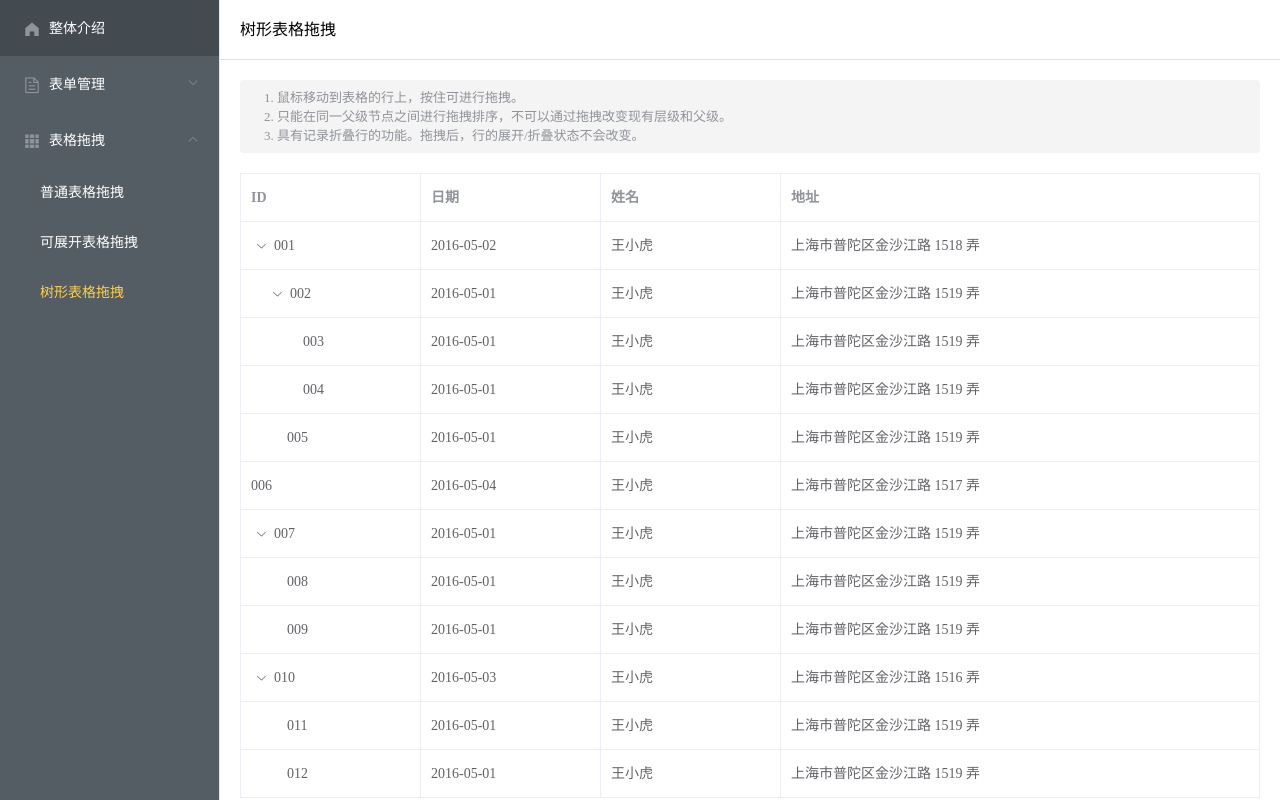
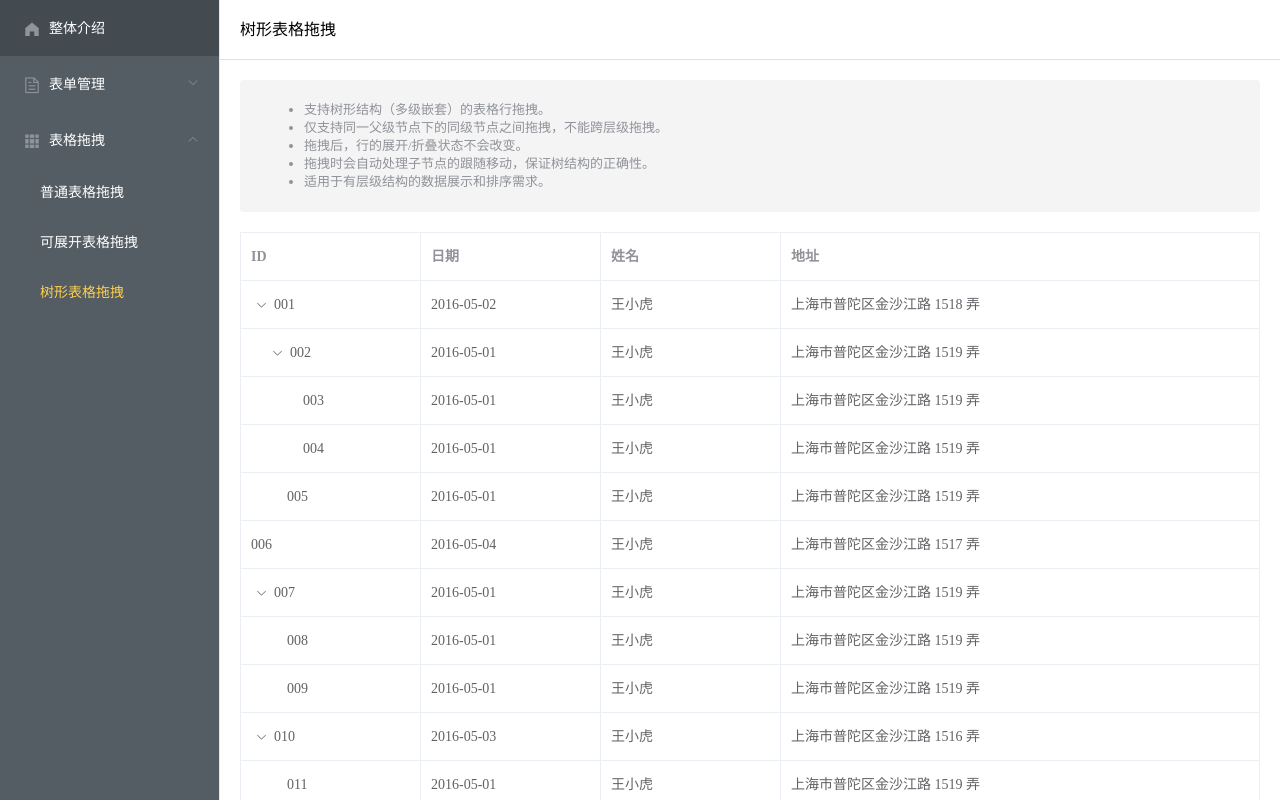
Before and after one commit to liaojunhongyue/element-ui2-custom-component, a Vue app: page /table/drag/treeTableDrag in a window 1280 px wide. Built offline with nearby package versions, Linux system fonts and the light colour scheme.

Commit message:
modify table drag tips

```diff
--- a/src/pages/table/basicTableDrag.vue
+++ b/src/pages/table/basicTableDrag.vue
@@ -1,11 +1,18 @@
 <template>
 	<div>
 		<el-alert
-			title="鼠标移动到表格的行上，按住可进行拖拽。"
 			type="info"
 			:closable="false"
 			style="margin-bottom: 20px;"
 		>
+			<template #title>
+        <ul>
+					<li>支持对表格的整行进行拖拽排序。</li>
+          <li>拖拽方式为：鼠标移动到表格的行上，按住即可进行拖拽。</li>
+					<li>拖拽完成后，数据顺序会自动更新。</li>
+					<li>适用于无嵌套、无展开行的简单表格。</li>
+				</ul>
+      </template>
 		</el-alert>
 		<el-table
 			ref="table"
--- a/src/pages/table/deployableTableDrag.vue
+++ b/src/pages/table/deployableTableDrag.vue
@@ -6,11 +6,13 @@
 			style="margin-bottom: 20px;"
     >
       <template #title>
-        <span style="white-space: pre-line;">
-          1. 鼠标移动到表格的行上，按住可进行拖拽。<br>
-          2. 展开的部分不可以进行拖拽。<br>
-          3. 行数据在进行拖拽时，先将表格中的每一行均变为收起状态，在拖拽完成后重新展开原先展开的行。<br>
-        </span>
+        <ul>
+					<li>支持 Element UI 的可展开表格（带有展开行的表格）进行拖拽排序。</li>
+          <li>拖拽时，所有展开的行会自动收起，拖拽完成后会恢复原先的展开状态。</li>
+          <li>仅支持对未展开的主行进行拖拽，展开行不可拖拽。</li>
+          <li>拖拽完成后，表格数据顺序自动更新。</li>
+          <li>适用于需要展示详情信息的可展开表格场景。</li>
+				</ul>
       </template>
     </el-alert>
     <el-table
--- a/src/pages/table/treeTableDrag.vue
+++ b/src/pages/table/treeTableDrag.vue
@@ -6,11 +6,13 @@
 			style="margin-bottom: 20px;"
 		>
 			<template #title>
-				<span style="white-space: pre-line;">
-					1. 鼠标移动到表格的行上，按住可进行拖拽。<br>
-					2. 只能在同一父级节点之间进行拖拽排序，不可以通过拖拽改变现有层级和父级。<br>
-					3. 具有记录折叠行的功能。拖拽后，行的展开/折叠状态不会改变。<br>
-				</span>
+				<ul>
+					<li>支持树形结构（多级嵌套）的表格行拖拽。</li>
+					<li>仅支持同一父级节点下的同级节点之间拖拽，不能跨层级拖拽。</li>
+					<li>拖拽后，行的展开/折叠状态不会改变。</li>
+					<li>拖拽时会自动处理子节点的跟随移动，保证树结构的正确性。</li>
+					<li>适用于有层级结构的数据展示和排序需求。</li>
+				</ul>
 			</template>
 		</el-alert>
 		<el-table
```
